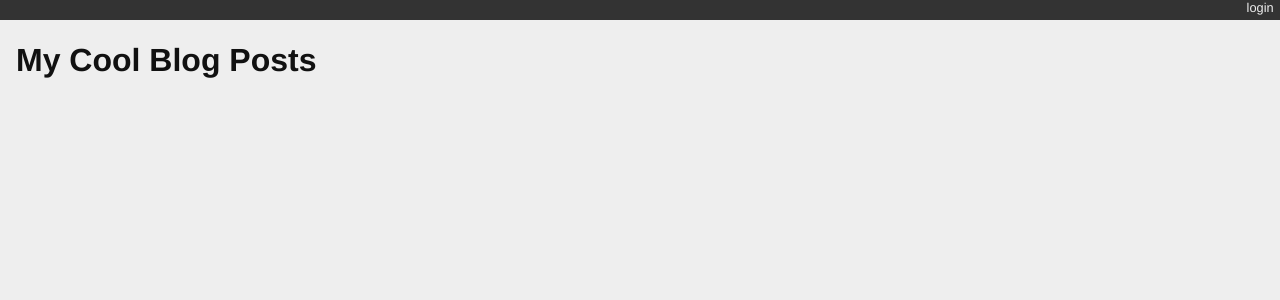
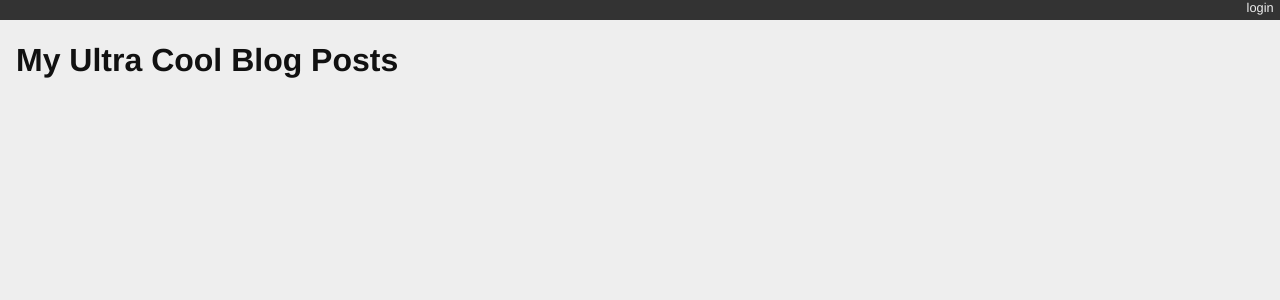
Before and after one commit to Shoe777/django-blog, a Django app: page / in a window 1280 px wide. Shown: the top 300 px of the page. Run offline with Django 3.2, Linux system fonts and the light colour scheme; data that the repository does not hold is empty.

Commit message:
New Title

```diff
--- a/blogging/templates/blogging/list.html
+++ b/blogging/templates/blogging/list.html
@@ -1,5 +1,5 @@
 {% extends "base.html" %}{% block content %}
-    <h1>My Cool Blog Posts</h1>
+    <h1>My Ultra Cool Blog Posts</h1>
     {% comment %} here is where the query happens {% endcomment %}
     {% for post in post_list %}
     <div class="post">
--- a/blogging/tests.py
+++ b/blogging/tests.py
@@ -53,7 +53,7 @@ class FrontEndTestCase(TestCase):
         resp = self.client.get("/")
         # the content of the rendered response is always a bytestring
         resp_text = resp.content.decode(resp.charset)
-        self.assertTrue("My Cool Blog Posts" in resp_text)
+        self.assertTrue("My Ultra Cool Blog Posts" in resp_text)
         for count in range(1, 11):
             title = "Post %d Title" % count
             if count < 6:
```
